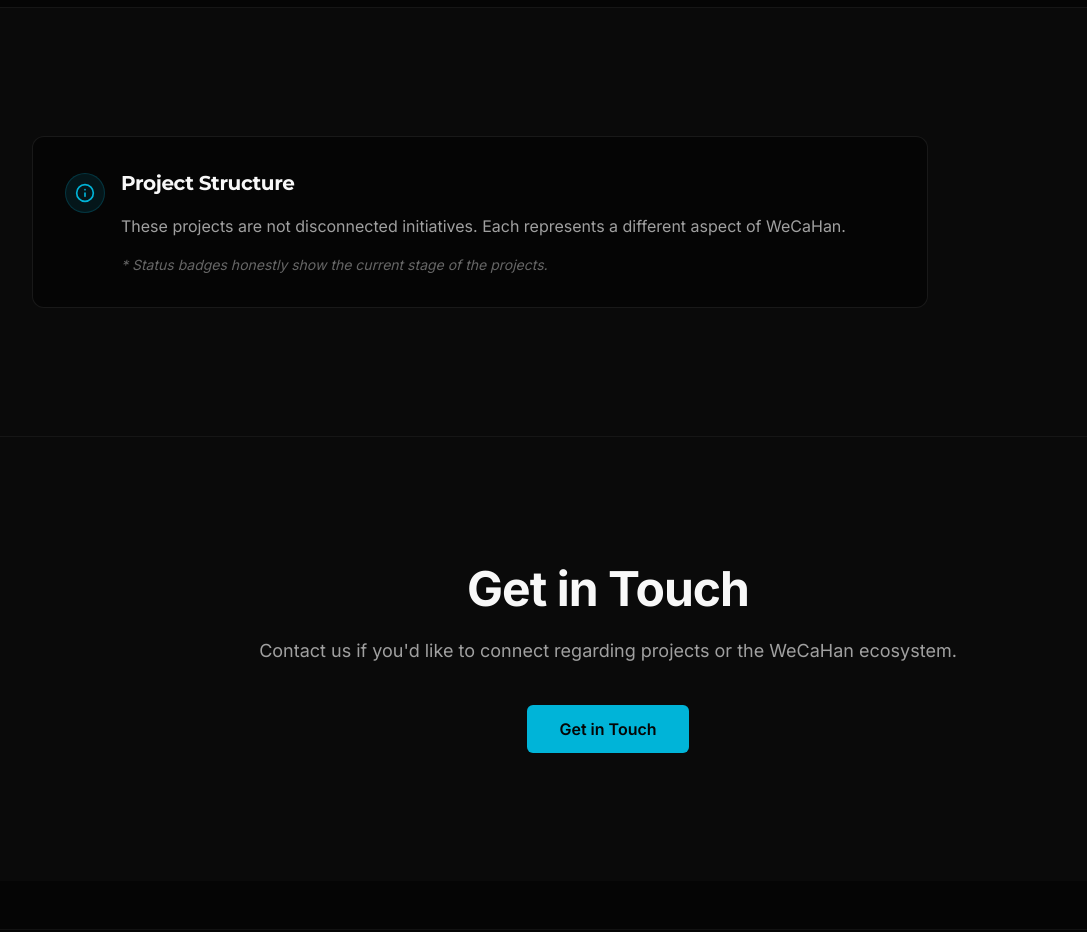
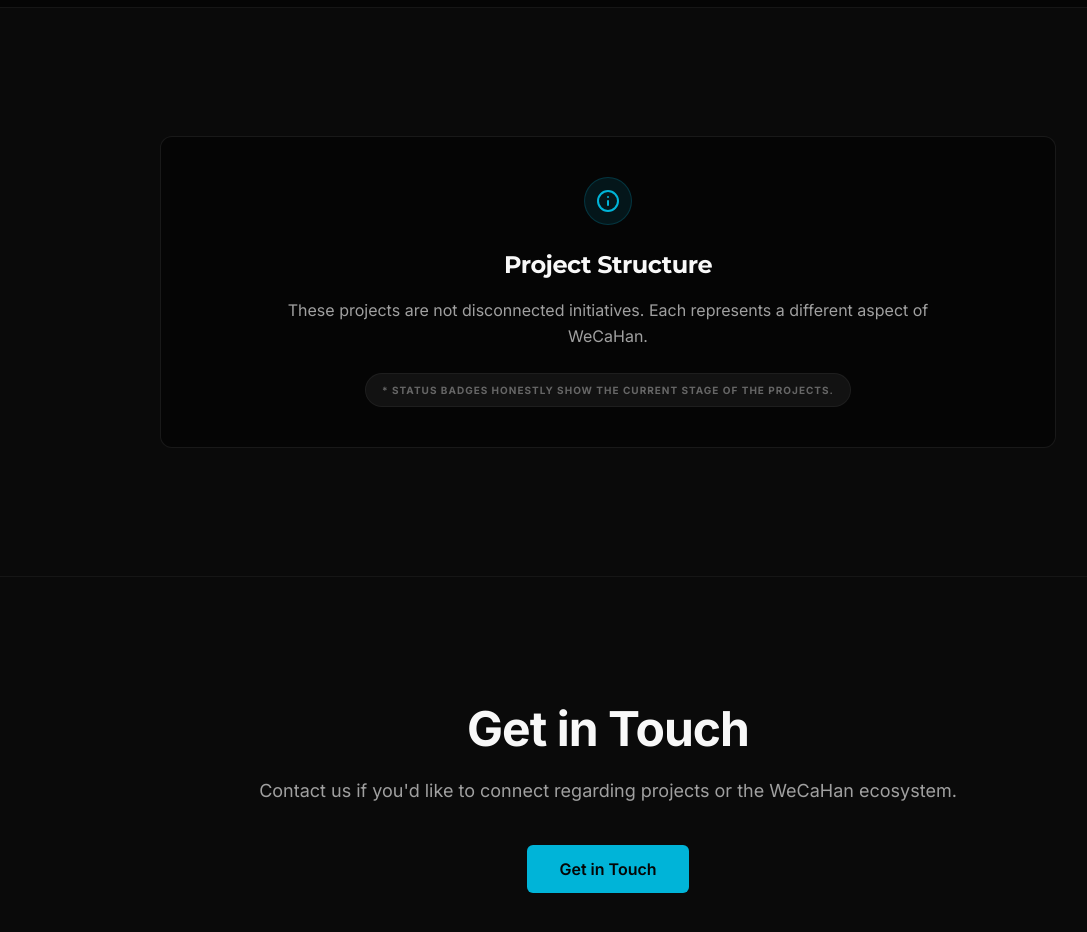
Before and after one commit to mfb46626fn-png/wecahan, a Next.js app: page /en/projects in a window 1280 px wide. Shown: the part 1160-2092 px from the top of the page, without its empty margins (32-1119 px from the left). Built offline with nearby package versions, Linux system fonts and the light colour scheme.

Commit message:
style: center and refine project ecosystem note

```diff
--- a/src/components/blocks/projects/EcosystemNote.tsx
+++ b/src/components/blocks/projects/EcosystemNote.tsx
@@ -12,21 +12,23 @@ export default function EcosystemNote({ locale }: EcosystemNoteProps) {
 
   return (
     <Section background="surface" className="border-y border-border-subtle">
-      <div className="max-w-4xl">
-        <div className="flex items-start gap-4 p-8 rounded-xl bg-background border border-border-card">
-          <div className="w-10 h-10 rounded-full bg-brand-accent/10 border border-brand-accent/20 flex items-center justify-center flex-shrink-0 mt-1">
-            <Info className="w-5 h-5 text-brand-accent" />
+      <div className="max-w-4xl mx-auto">
+        <div className="flex flex-col items-center text-center gap-6 p-10 rounded-xl bg-background border border-border-card">
+          <div className="w-12 h-12 rounded-full bg-brand-accent/10 border border-brand-accent/20 flex items-center justify-center">
+            <Info className="w-6 h-6 text-brand-accent" />
           </div>
-          <div>
-            <h3 className="text-xl font-bold mb-4 font-display">
+          <div className="max-w-2xl">
+            <h3 className="text-2xl font-bold mb-4 font-display">
               {content.title[locale]}
             </h3>
-            <p className="text-text-secondary mb-4 leading-relaxed">
+            <p className="text-text-secondary mb-6 leading-relaxed">
               {content.description[locale]}
             </p>
-            <p className="text-text-muted text-sm italic">
-              * {content.statusNote[locale]}
-            </p>
+            <div className="inline-block px-4 py-2 rounded-full bg-surface-lighter border border-border-subtle">
+              <p className="text-text-muted text-[10px] font-bold tracking-widest uppercase">
+                * {content.statusNote[locale]}
+              </p>
+            </div>
           </div>
         </div>
       </div>
```
